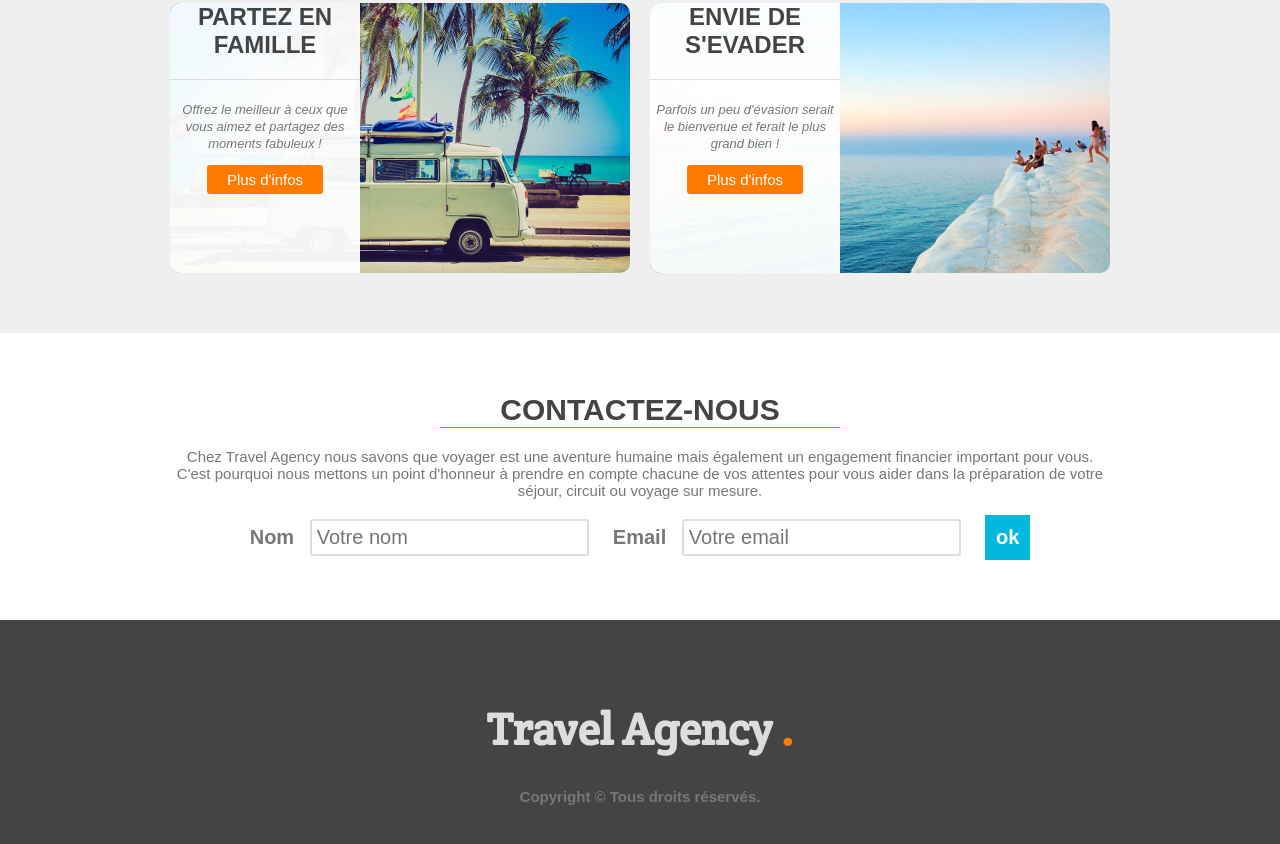
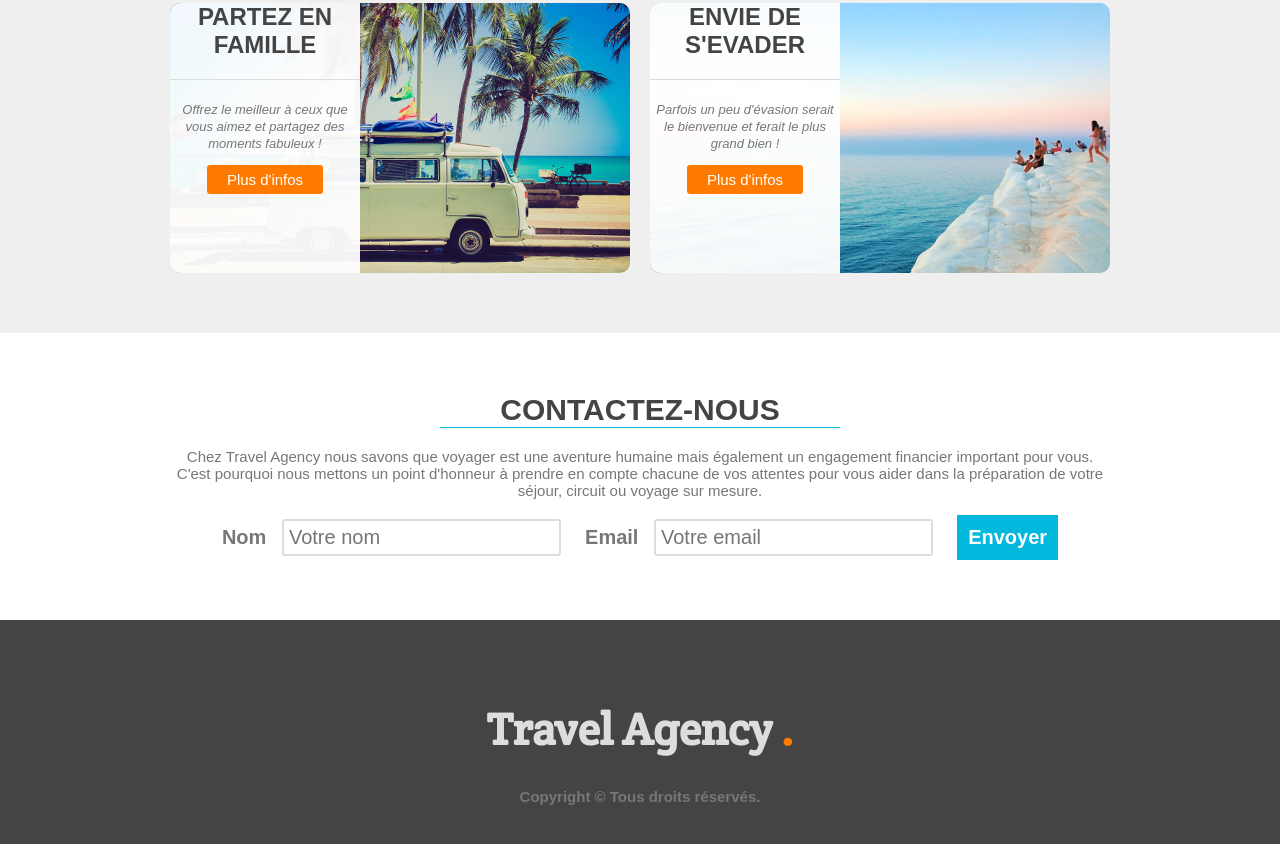
Before and after one commit to MohamedAliSidibe/momojr10projetVoyage.github.io, a plain HTML site: page index.html in a window 1280 px wide. Shown: the part 1013-1857 px from the top of the page. Drawn offline with Linux system fonts and the light colour scheme.

Commit message:
Update index.html

```diff
--- a/index.html
+++ b/index.html
@@ -121,7 +121,7 @@
                         Email
                     </label>
                     <input type="text" id="email" placeholder="Votre email">
-                    <input type="button" value="ok" class="button-3">
+                    <input type="button" value="Envoyer" class="button-3">
                 </form>
             </div>
 
```
